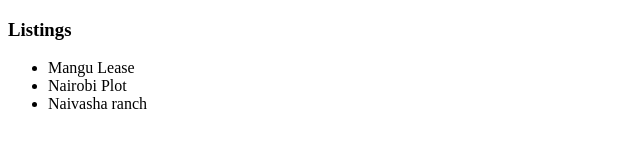
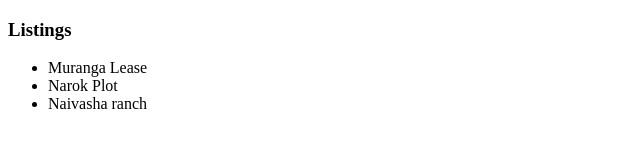
Before and after one commit to BrianNgeno/listings, a plain HTML site: page index.html in a window 1280 px wide. Shown: the full height of the page, 0-640 px from the left. Drawn offline with Linux system fonts and the light colour scheme.

Commit message:
created branch gh-pages altered the listings

```diff
--- a/index.html
+++ b/index.html
@@ -10,8 +10,8 @@
     <div class="container">
         <h3>Listings</h3>
         <ul>
-            <li>Mangu Lease</li>
-            <li>Nairobi Plot</li>
+            <li>Muranga Lease</li>
+            <li>Narok Plot</li>
             <li>Naivasha ranch</li>
         </ul>
     </div>
```
